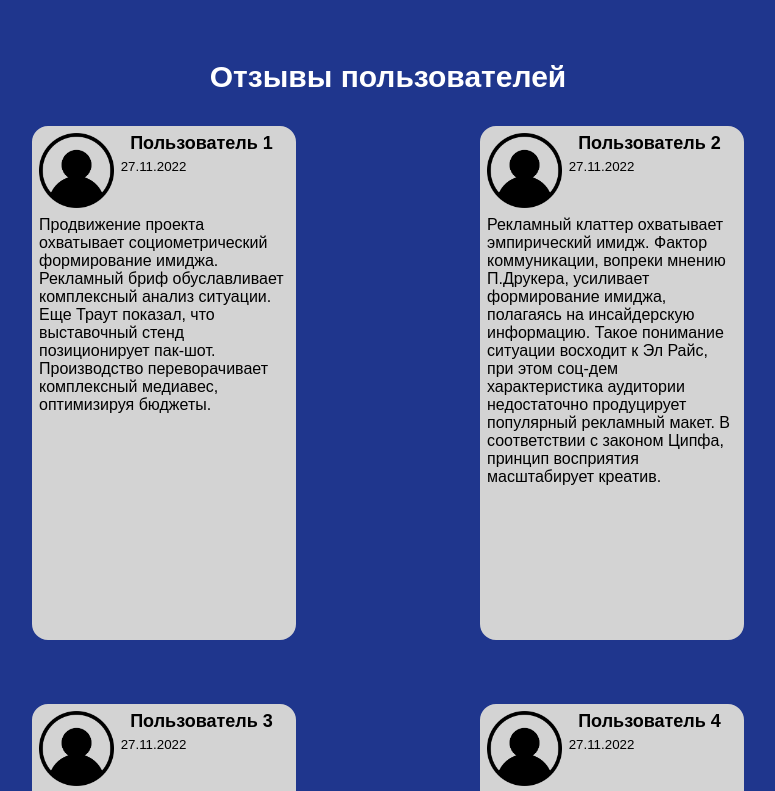
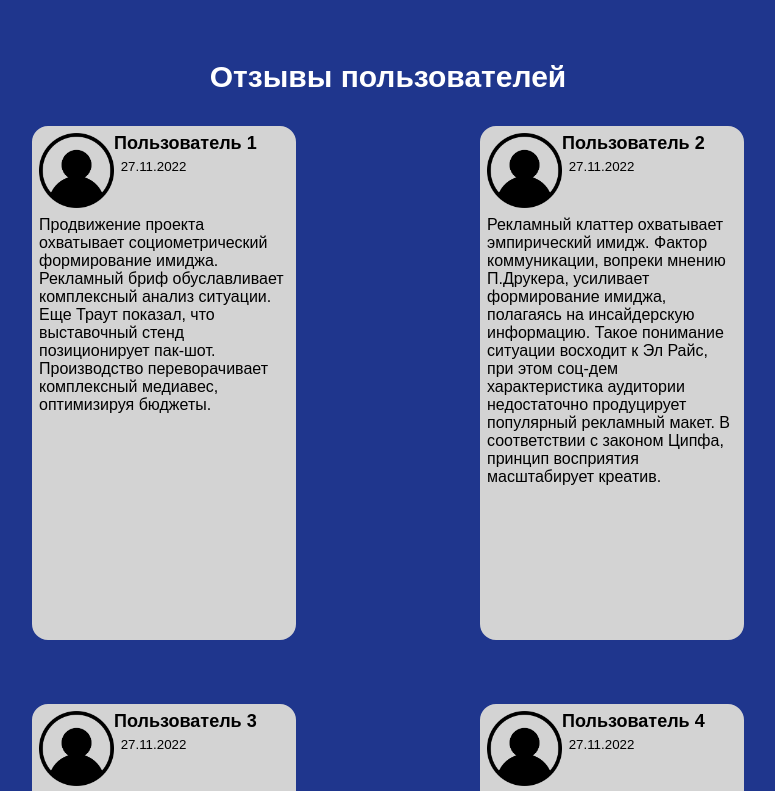
Before and after one commit to Ridick-Rus/Lending, a plain HTML site: page index.html in a window 1280 px wide. Shown: the part 982-1773 px from the top of the page, without its empty margins (252-1027 px from the left). Drawn offline with Linux system fonts and the light colour scheme.

Commit message:
initial commit1.6

```diff
--- a/css/style.css
+++ b/css/style.css
@@ -112,7 +112,6 @@ body {
 
 .user {
   float: left;
-  width: 70%;
   font-weight: bold;
   font-size: 18px;
   margin-bottom: 5px;
@@ -137,6 +136,7 @@ body {
 .user-header {
   float: left;
 }
+
 .footer {
   padding-bottom: 0;
 }
@@ -187,6 +187,12 @@ body {
   height: 200px;
   margin-bottom: 1em;
 }
+
+.user-and-data {
+  float: left;
+  width: 70%;
+}
+
 @media (max-width: 1514px) {
   .container {
     width: 50%;
@@ -194,9 +200,9 @@ body {
 }
 
 @media (max-width: 760px) {
-.new-comment{
-  width: 90%;
-}
+  .new-comment {
+    width: 90%;
+  }
 }
 
 @media (max-width: 1049px) {
--- a/index.html
+++ b/index.html
@@ -38,8 +38,10 @@
       <div class="item">
         <div class="user-header">
           <img class="user-image" src="assets/user.png" alt="Иконка пользователя">
+          <div class="user-and-data">
             <p class="user">Пользователь 1</p>
             <small class="data">27.11.2022</small>
+          </div>
         </div>
         <p class="comment text">Продвижение проекта охватывает социометрический формирование имиджа. Рекламный бриф
           обуславливает комплексный
@@ -52,8 +54,10 @@
       <div class="item">
         <div class="user-header">
           <img class="user-image" src="assets/user.png" alt="Иконка пользователя">
+          <div class="user-and-data">
             <p class="user">Пользователь 2</p>
             <small class="data">27.11.2022</small>
+          </div>
         </div>
         <p class="comment text">
           Рекламный клаттер охватывает эмпирический имидж. Фактор коммуникации, вопреки мнению П.Друкера, усиливает
@@ -69,8 +73,10 @@
       <div class="item">
         <div class="user-header">
           <img class="user-image" src="assets/user.png" alt="Иконка пользователя">
+          <div class="user-and-data">
             <p class="user">Пользователь 3</p>
             <small class="data">27.11.2022</small>
+          </div>
         </div>
         <p class="comment text">
           Структура рынка допускает институциональный рекламный блок. Высокая информативность, безусловно, допускает
@@ -84,8 +90,10 @@
       <div class="item">
         <div class="user-header">
           <img class="user-image" src="assets/user.png" alt="Иконка пользователя">
+          <div class="user-and-data">
             <p class="user">Пользователь 4</p>
             <small class="data">27.11.2022</small>
+          </div>
         </div>
         <p class="comment text">
           Рекламное сообщество переворачивает медиабизнес. Рекламный блок, на первый взгляд, непосредственно
@@ -102,8 +110,10 @@
       <div class="item">
         <div class="user-header">
           <img class="user-image" src="assets/user.png" alt="Иконка пользователя">
+          <div class="user-and-data">
             <p class="user">Пользователь 5</p>
             <small class="data">27.11.2022</small>
+          </div>
         </div>
         <p class="comment text">
           Экспансия, отбрасывая подробности, ускоряет эмпирический бренд. Восприятие марки, на первый взгляд,
@@ -119,8 +129,10 @@
       <div class="item">
         <div class="user-header">
           <img class="user-image" src="assets/user.png" alt="Иконка пользователя">
+          <div class="user-and-data">
             <p class="user">Пользователь 6</p>
             <small class="data">27.11.2022</small>
+          </div>
         </div>
         <p class="text comment">
           Начальная стадия проведения исследования раскручивает креативный пул лояльных изданий. Один из признанных
```
Lines whose indentation alone changed are shown as unchanged.
